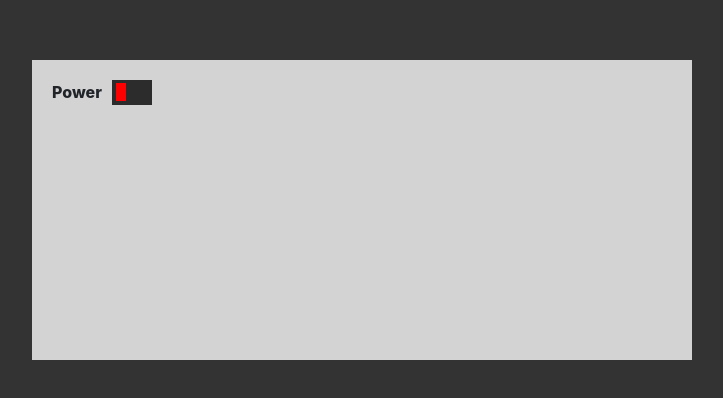
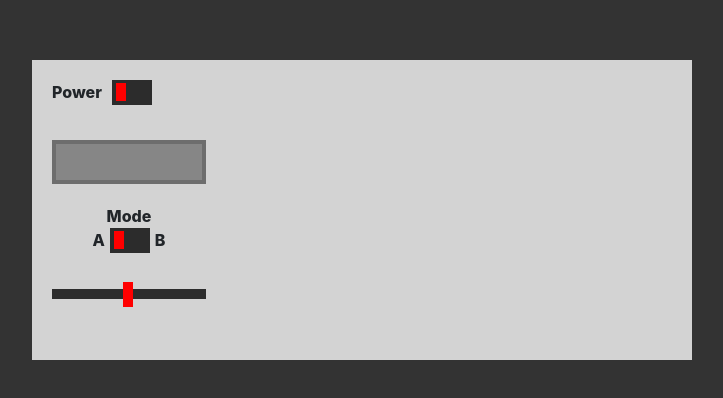
Before and after one commit to chamodyawimansha/drum-machine, a React (Create React App) app: page / in a window 1280 px wide. Shown: the part 190-588 px from the top of the page, without its empty margins (278-1001 px from the left). Built offline with nearby package versions, Linux system fonts and the light colour scheme.

Commit message:
panel is done

```diff
--- a/src/App.css
+++ b/src/App.css
@@ -20,6 +20,10 @@
   min-height: 300px;
   background: #d3d3d3;
   padding: 20px;
+}
+
+#drum-machine-panel {
+  display: inline-block;
 }
 
 .switch {
@@ -54,7 +58,7 @@
   width: 10px;
   left: 4px;
   bottom: 4px;
-  background-color: red;
+  background-color: rgb(255, 0, 0);
   -webkit-transition: 0.1s;
   transition: 0.1s;
 }
@@ -77,8 +81,64 @@ input:checked + .slider:before {
   transform: translateX(20px);
 }
 
+#drum-machine-power {
+  margin-bottom: 20px;
+}
 #drum-machine-power-label {
   font-weight: 800;
   margin-right: 10px;
   display: inline-block;
 }
+
+#drum-machine-display {
+  height: 44px;
+  width: 154px;
+  background: #868686;
+  border: 4px solid #6d6d6d;
+  margin-bottom: 20px;
+}
+
+#drum-machine-mode-label {
+  margin-bottom: 0;
+  font-weight: 800;
+}
+
+.drum-machine-mode-label {
+  font-weight: 800;
+  margin: 0 5px;
+}
+
+#drum-machine-mode {
+  text-align: center;
+}
+
+#drum-machine-mode {
+  margin-bottom: 20px;
+}
+
+.volume-slider {
+  -webkit-appearance: none;
+  width: 100%;
+  height: 10px;
+  background: rgb(44, 44, 44);
+  outline: none;
+  -webkit-transition: 0.2s;
+  transition: opacity 0.2s;
+  position: relative;
+}
+
+.volume-slider::-webkit-slider-thumb {
+  -webkit-appearance: none;
+  appearance: none;
+  width: 10px;
+  height: 25px;
+  background: rgb(255, 0, 0);
+  cursor: pointer;
+}
+
+.volume-slider::-moz-range-thumb {
+  width: 10px;
+  height: 25px;
+  background: rgb(255, 0, 0);
+  cursor: pointer;
+}
--- a/src/App.js
+++ b/src/App.js
@@ -36,6 +36,30 @@ class App extends Component {
               <span class="slider"></span>
             </label>
           </div>
+
+          <div id="drum-machine-display"></div>
+
+          <div id="drum-machine-mode">
+            <p id="drum-machine-mode-label" className="select-off">
+              Mode
+            </p>
+            <span className="drum-machine-mode-label select-off">A</span>
+            <label class="switch">
+              <input type="checkbox" />
+              <span class="slider"></span>
+            </label>
+            <span className="drum-machine-mode-label select-off">B</span>
+          </div>
+          <div id="volume-slider">
+            <input
+              type="range"
+              min="1"
+              max="100"
+              value="50"
+              class="volume-slider"
+              id="volume-slider"
+            />
+          </div>
         </div>
       </div>
     );
```
